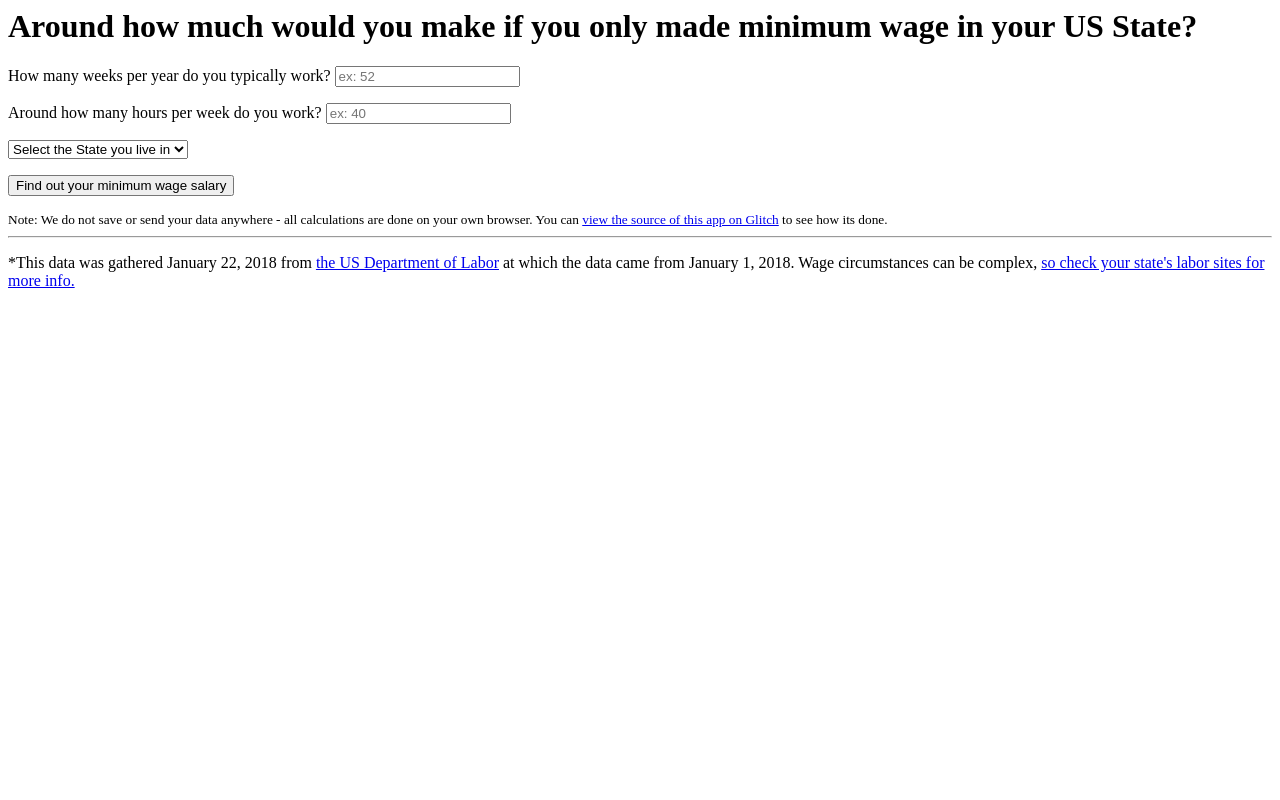
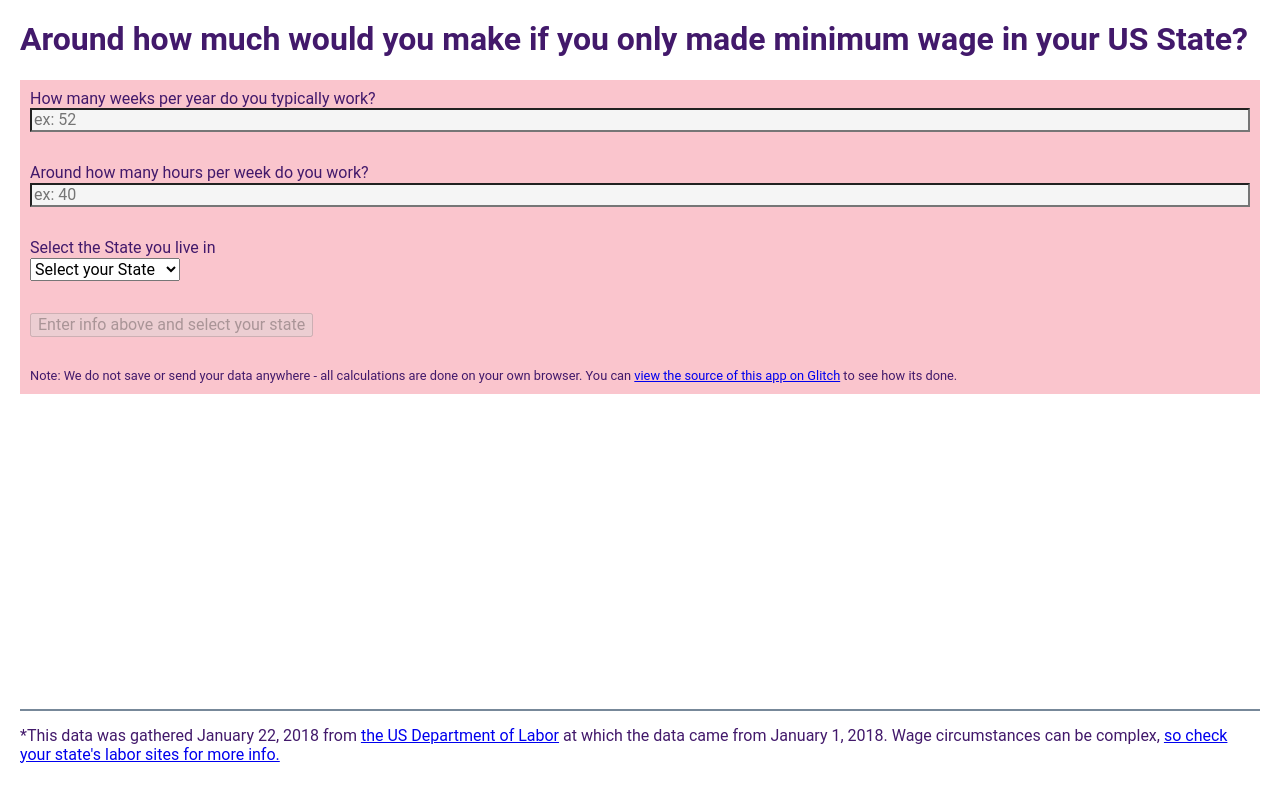
Before and after one commit to ScizorsBLBC/Minimum-Wage-Calculator, a plain HTML site: page index.html in a window 1280 px wide. Drawn offline with nearby package versions, Linux system fonts and the light colour scheme.

Commit message:
CSS and javascript work

```diff
--- a/index.html
+++ b/index.html
@@ -1,14 +1,20 @@
 <html>
     <head>
+        <link href="https://cdnjs.cloudflare.com/ajax/libs/normalize/8.0.1/normalize.min.css" rel="stylesheet">
+        <link href="./style.css" rel="stylesheet">
+        <meta charset="utf-8">
+        <meta name="viewport" content="width=device-width, initial-scale=1">
 
     </head>
     <body>
-        <div>
+        <main>
+            <header>
                 <h1> Around how much would you make if you only made minimum wage in your US State?
                 </h1>
-
+            </header>
+            <section id="inputBoxes">
                 <div>
-                <label>
+                    <label for="numWeeksWorked">
                         How many weeks per year do you typically work?
                     </label>
                     <input
@@ -19,7 +25,7 @@
                     <p id="numWeeksWorkedError"> </p>
                 </div>
                 <div>
-                <label>
+                    <label for="hoursPerWeek">
                         Around how many hours per week do you work?
                     </label>
                     <input
@@ -30,15 +36,18 @@
                     <p id="hoursPerWeekError"> </p>
                 </div>
                 <div>
+                    <label for="stateYouLiveIn">
+                        Select the State you live in
+                    </label>
                         <select id="stateYouLiveIn">
                             <option value="">
-                        Select the State you live in
+                                Select your State
                             </option>
                         </select>
                         <p id="stateYouLiveInError"> </p>
                 </div>
-            <div>
-                <button>
+                <div id="divButton">
+                    <button id="button">
                         Find out your minimum wage salary
                     </button>
                 </div>
@@ -58,11 +67,13 @@
                         Note: We do not save or send your data anywhere - all calculations are done on your own browser. You can <a href="https://glitch.com/edit/#!/minimum-wage?path=client.js:69:4">view the source of this app on Glitch</a> to see how its done.
                     </small>
                 </div>
-            <hr/>
+            </section>
+        </main>
+        <footer>
             <p>
                 *This data was gathered January 22, 2018 from <a href="https://www.dol.gov/whd/minwage/america.htm">the US Department of Labor</a> at which the data came from January 1, 2018. Wage circumstances can be complex, <a href="https://www.dol.gov/whd/contacts/state_of.htm"> so check your state's labor sites for more info.</a>
             </p>
-        </div>
+        </footer>
     </body>
     <script src="script.js"> </script>
 </html>
--- a/script.js
+++ b/script.js
@@ -1,5 +1,13 @@
+
+
+
+
 // Now we need to define each state and its minimum wage
 const federalWage = 7.25;
+const stateYouLiveInElement = document.querySelector('#stateYouLiveIn');
+const numWeeksWorkedElement = document.querySelector('#numWeeksWorked');
+const hoursPerWeekWorkedElement = document.querySelector('#hoursPerWeek');
+const answerElement = document.querySelector('#answer');
   const wages = [
     { name: 'Alabama', abbreviation: 'AL' },
     { name: 'Alaska', abbreviation: 'AK', wage: 9.84 },
@@ -79,7 +87,6 @@ wages.forEach((stateWageObject) => {
 const onButtonClick = () => {
   let isValid = true
   // Need variable for num of weeks per year worked
-  const numWeeksWorkedElement = document.querySelector('#numWeeksWorked');
   const numWeeksWorked = Number(numWeeksWorkedElement.value);
   console.log(typeof numWeeksWorked);
   const numWeeksWorkedError = document.querySelector('#numWeeksWorkedError');
@@ -91,7 +98,6 @@ const onButtonClick = () => {
   }
 
   // I need the variable for how many hours per week worked
-  const hoursPerWeekWorkedElement = document.querySelector('#hoursPerWeek');
   const hoursPerWeekWorked = Number(hoursPerWeekWorkedElement.value);
   console.log(typeof hoursPerWeekWorked, hoursPerWeekWorked);
   const hoursPerWeekWorkedError = document.querySelector('#hoursPerWeekError');
@@ -103,7 +109,6 @@ const onButtonClick = () => {
   }
 
   // Need variable for which state you live in
-  const stateYouLiveInElement = document.querySelector('#stateYouLiveIn');
   const stateYouLiveIn = stateYouLiveInElement.value;
   console.log(typeof stateYouLiveIn, stateYouLiveIn);
   const stateYouLiveInError = document.querySelector('#stateYouLiveInError');
@@ -131,14 +136,15 @@ const onButtonClick = () => {
 
   };
 
-  // display the result on screen
-  const answerElement = document.querySelector('#answer');
+ // how to Format the answer to include the numbers as us dollars???
+
+
+  // display the result on screen in dollars
   if (isValid === true) {
-    answerElement.innerText = numWeeksWorked * hoursPerWeekWorked * minimumWage;
+    answerElement.innerText = "$" + numWeeksWorked * hoursPerWeekWorked * minimumWage;
   } else {
     answerElement.innerText = 'ERROR: Please fix all errors above';
   }
-
 };
 
 // what happens when they click the button in each case
@@ -146,3 +152,38 @@ const onButtonClick = () => {
 const htmlElement= document.querySelector('button');
 htmlElement.addEventListener('click', onButtonClick);
 console.log(htmlElement);
+
+// Disable button until all inputs are filled
+const buttonElement = document.querySelector('#button');
+
+  // set disabled state to true
+const BUTTON_TEXT_ENABLED = "Find out your minimum wage salary";
+const BUTTON_TEXT_DISABLED = "Enter info above and select your state";
+buttonElement.disabled = true;
+buttonElement.innerText = BUTTON_TEXT_DISABLED;
+
+
+  // set event listener for inputs to know when there are key presses and when the drop down menu has been set
+  //
+function inputsHaveValues() {
+  // if inputsHaveValues === false button is disabled
+
+  if (numWeeksWorkedElement.value === ''
+    || hoursPerWeekWorkedElement.value === ''
+    || stateYouLiveInElement.value === ''
+    ) {
+    buttonElement.disabled = true;
+    buttonElement.innerText = BUTTON_TEXT_DISABLED;
+  } else {
+    buttonElement.disabled = false;
+    buttonElement.innerText = BUTTON_TEXT_ENABLED;
+  }
+};
+
+numWeeksWorkedElement.addEventListener('change', inputsHaveValues);
+hoursPerWeekWorkedElement.addEventListener('change', inputsHaveValues);
+stateYouLiveInElement.addEventListener('change', inputsHaveValues);
+
+// Make inputs red so you can see where to input info
+
+// Make the answer have a dollar sign before it.
--- a/style.css
+++ b/style.css
@@ -0,0 +1,65 @@
+body{
+   display:flex;
+   flex-direction:column;
+   justify-content:space-between;
+   min-height:100vh;
+   font-family: 'Roboto', sans-serif;
+   color: rgb(66, 25, 107);
+
+}
+
+
+header{
+    margin:20px;
+}
+
+section{
+    background:rgb(250, 197, 205);
+    padding:10px;
+    margin:20px;
+}
+
+section div:not(#divButton){
+    display:flex;
+    flex-direction:column;
+
+}
+
+select {
+    max-width:150px;
+}
+
+#button:disabled{
+    cursor:not-allowed;
+
+}
+
+footer{
+    margin:60px 20px 20px 20px;
+    border-top:2px solid lightslategray;
+}
+
+  input:invalid {
+    background-color:  #942c2c;
+  }
+
+  form:invalid {
+    border: 5px solid  #800000;
+  }
+
+  input:valid {
+    background-color: whitesmoke;
+  }
+
+  form:valid {
+    border: 5px solid whitesmoke;
+  }
+
+  input:required {
+    border-color: #800000;
+    border-width: 3px;
+  }
+
+  input:required:invalid {
+    border-color: #c00000;
+  }
```
Lines whose indentation alone changed are shown as unchanged.
